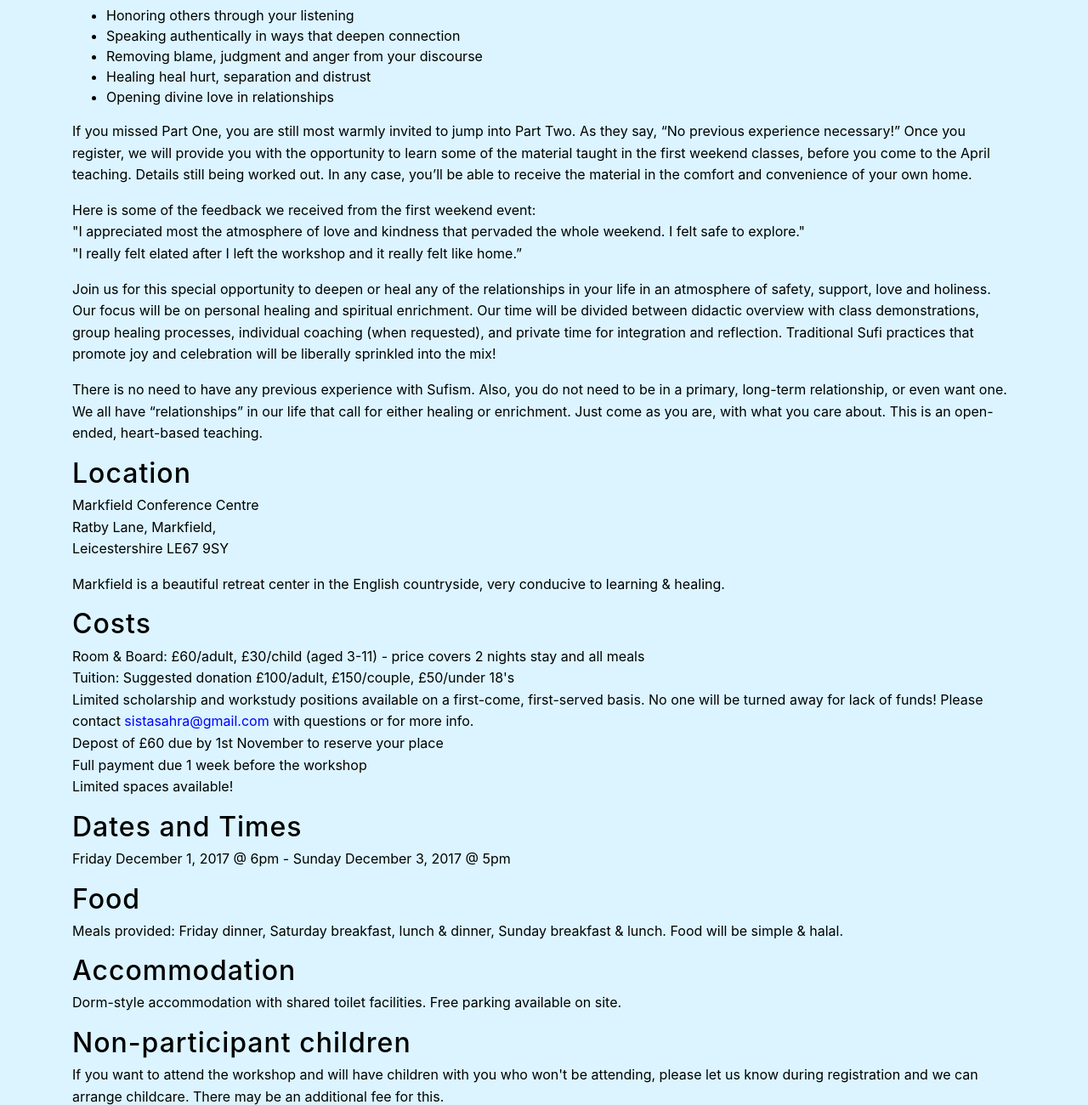
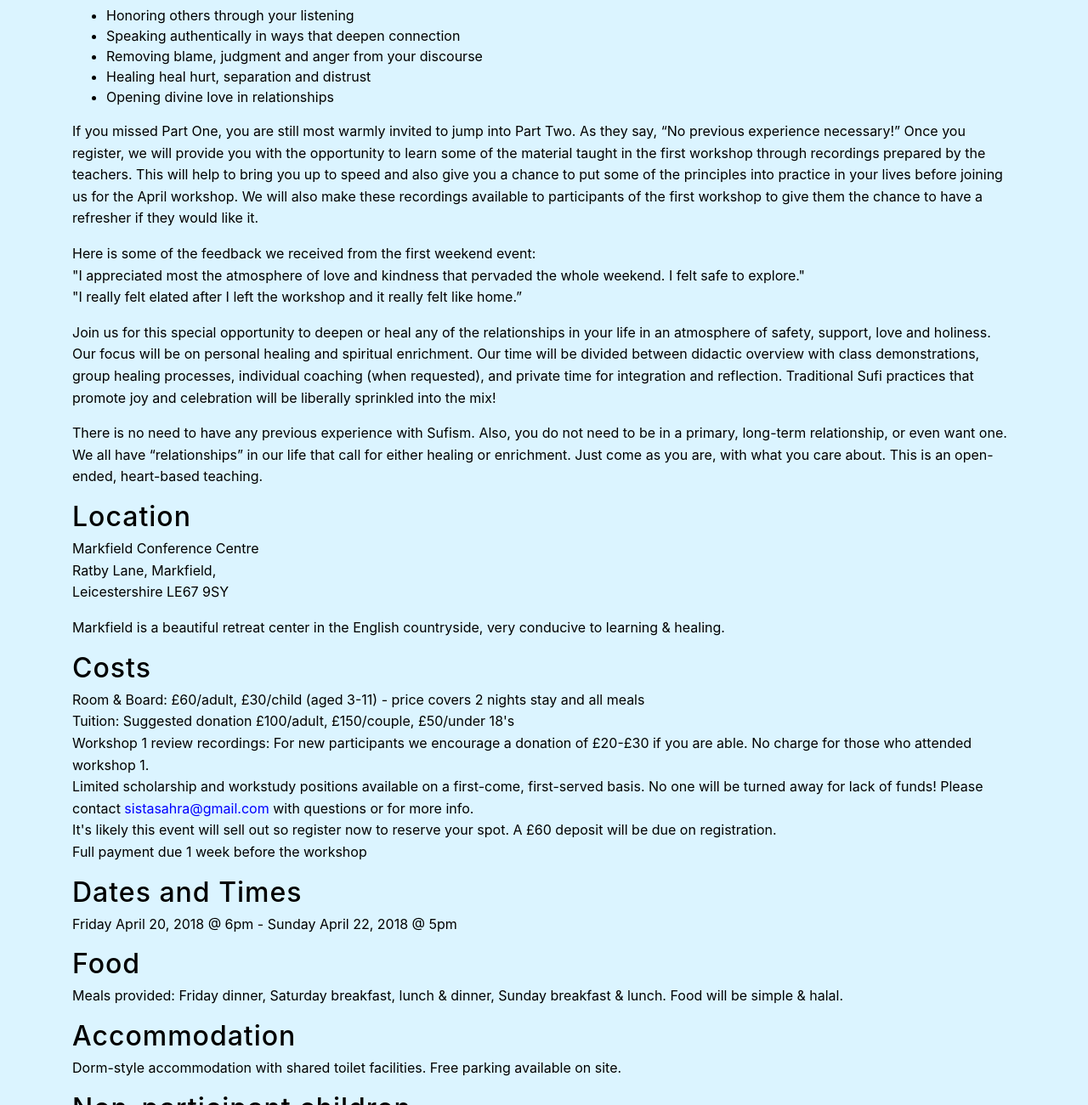
Before and after one commit to sufihealinguk/sufihealinguk.github.io, a website with bundled scripts: page index.html in a window 1280 px wide. Shown: the part 1661-2961 px from the top of the page at 85% size. Built offline with nearby package versions, Linux system fonts and the light colour scheme.

Commit message:
Update index.html

```diff
--- a/index.html
+++ b/index.html
@@ -126,10 +126,12 @@
 		      If you missed Part One, you are still most warmly invited to jump into
 		      Part Two. As they say, “No previous experience necessary!” Once you
 		      register, we will provide you with the opportunity to learn some of the
-		      material taught in the first weekend classes, before you come to the
-		      April teaching. Details still being worked out. In any case, you’ll
-		      be able to receive the material in the comfort and convenience of your
-		      own home.
+		      material taught in the first workshop through recordings prepared
+		      by the teachers. This will help to bring you up to speed and also give
+		      you a chance to put some of the principles into practice in your lives
+		      before joining us for the April workshop. We will also make these
+		      recordings available to participants of the first workshop to give them
+		      the chance to have a refresher if they would like it.
 	      </p>
 	      <p>
 		      Here is some of the feedback we received from the first weekend event:<br />
@@ -167,13 +169,13 @@
 	    <h2>Costs</h2>
 	    <p>Room & Board: £60/adult, £30/child (aged 3-11) - price covers 2 nights stay and all meals
 	    <br>Tuition: Suggested donation £100/adult, £150/couple, £50/under 18's
+            <br>Workshop 1 review recordings: For new participants we encourage a donation of £20-£30 if you are able. No charge for those who attended workshop 1.
 	    <br>Limited scholarship and workstudy positions available on a first-come, first-served basis. No one will be turned away for lack of funds! Please contact <a href="mailto:sistasahra@gmail.com" style="color:blue;">sistasahra@gmail.com</a> with questions or for more info.
-	    <br>Depost of £60 due by 1st November to reserve your place
+	    <br>It's likely this event will sell out so register now to reserve your spot. A £60 deposit will be due on registration.
 	    <br>Full payment due 1 week before the workshop
-	    <br>Limited spaces available!</p>
 
 	    <h2>Dates and Times</h2>
-	    <p>Friday December 1, 2017 @ 6pm - Sunday December 3, 2017 @ 5pm</p>
+	    <p>Friday April 20, 2018 @ 6pm - Sunday April 22, 2018 @ 5pm</p>
 
 	    <h2>Food</h2>
 	    <p>Meals provided: Friday dinner, Saturday breakfast, lunch & dinner, Sunday breakfast & lunch. Food will be simple & halal.</p>
```
